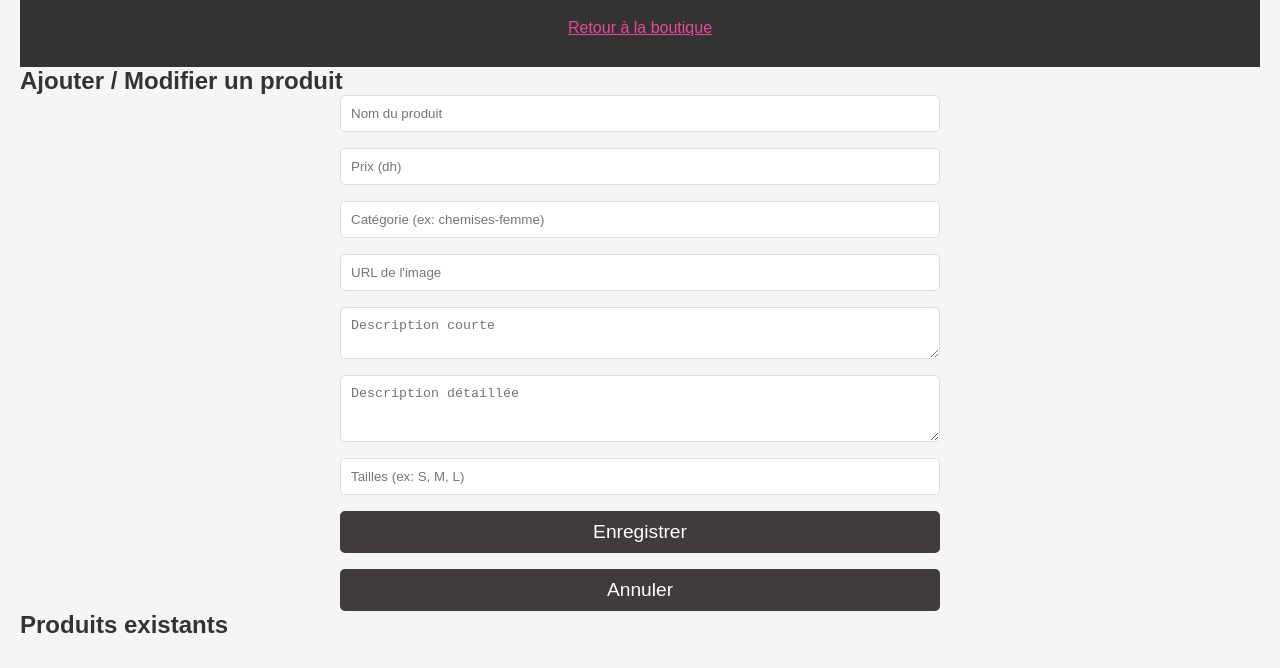
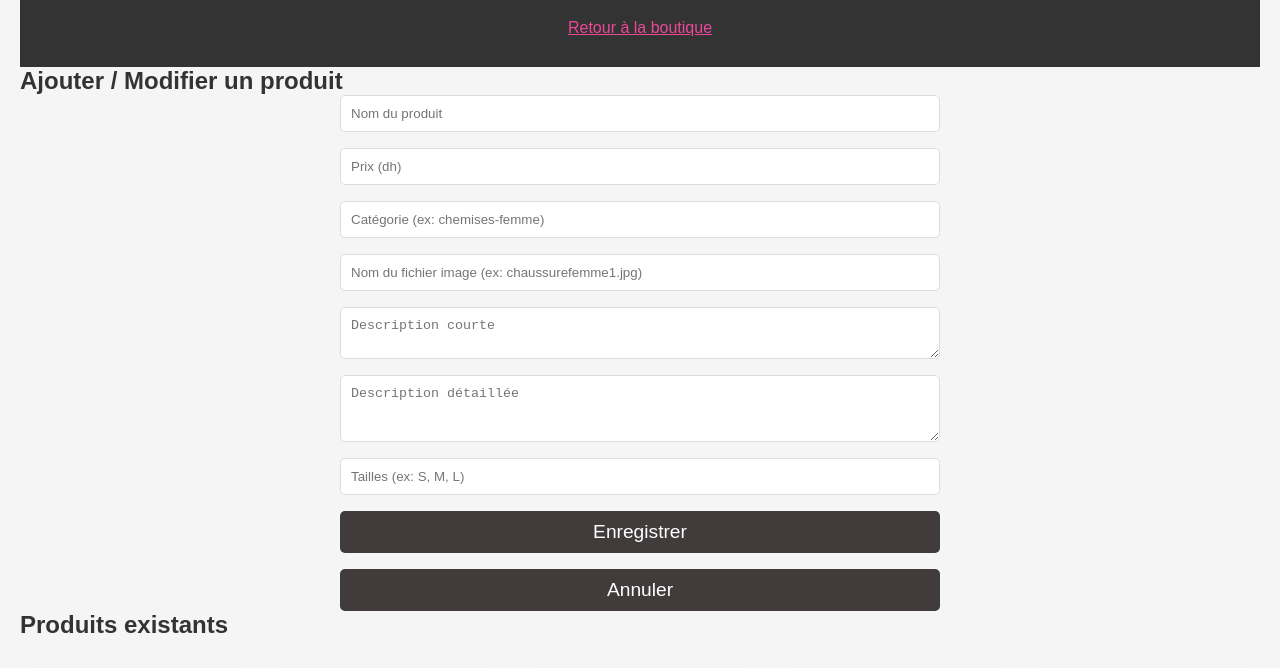
Before and after one commit to Salmamestira/finalproject-dev-web1, a plain HTML site: page admin.html in a window 1280 px wide. Shown: the part 79-747 px from the top of the page. Drawn offline with Linux system fonts and the light colour scheme.

Commit message:
Correction d'une ligne dans le  fichier admin.html

```diff
--- a/admin.html
+++ b/admin.html
@@ -21,7 +21,7 @@
       <input type="text" id="name" placeholder="Nom du produit" required class="p-2 border rounded" />
       <input type="number" step="0.01" id="price" placeholder="Prix (dh)" required class="p-2 border rounded" />
       <input type="text" id="category" placeholder="Catégorie (ex: chemises-femme)" required class="p-2 border rounded" />
-      <input type="url" id="image" placeholder="URL de l'image" required class="p-2 border rounded" />
+      <input type="text" id="image" placeholder="Nom du fichier image (ex: chaussurefemme1.jpg)" required class="p-2 border rounded" />
       <textarea id="description" rows="2" placeholder="Description courte" required class="p-2 border rounded"></textarea>
       <textarea id="fullDescription" rows="3" placeholder="Description détaillée" required class="p-2 border rounded"></textarea>
       <input type="text" id="sizes" placeholder="Tailles (ex: S, M, L)" required class="p-2 border rounded" />
```
